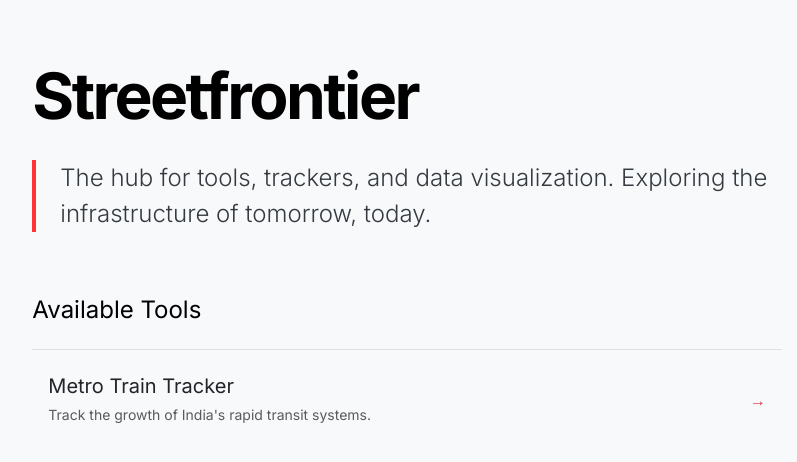
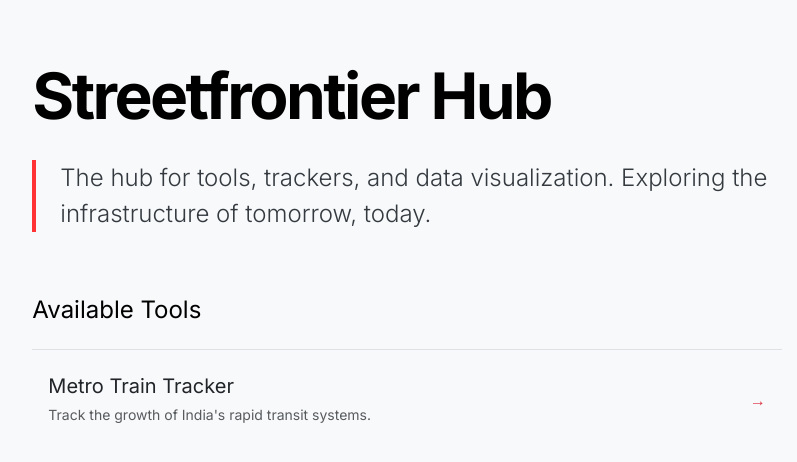
Before and after one commit to shashank261/streetfrontier, a React (Vite) app: page / in a window 1280 px wide. Shown: the top 462 px of the page, without its empty margins (233-1030 px from the left). Built offline with nearby package versions, Linux system fonts and the light colour scheme.

Commit message:
Change title

```diff
--- a/index.html
+++ b/index.html
@@ -1,13 +1,16 @@
 <!doctype html>
 <html lang="en">
+
 <head>
   <meta charset="UTF-8" />
   <link rel="icon" type="image/svg+xml" href="/vite.svg" />
   <meta name="viewport" content="width=device-width, initial-scale=1.0" />
-    <title>Streetfrontier</title>
+  <title>Streetfrontier Hub</title>
 </head>
+
 <body>
   <div id="root"></div>
   <script type="module" src="/src/main.jsx"></script>
 </body>
+
 </html>
--- a/src/pages/Home.jsx
+++ b/src/pages/Home.jsx
@@ -7,7 +7,7 @@ const Home = () => {
         <Container className="swiss-container">
             <Row className="justify-content-center">
                 <Col md={10} lg={8}>
-                    <h1 className="swiss-title">Streetfrontier</h1>
+                    <h1 className="swiss-title">Streetfrontier Hub</h1>
                     <p className="swiss-subtitle">
                         The hub for tools, trackers, and data visualization.
                         Exploring the infrastructure of tomorrow, today.
```
Lines whose indentation alone changed are shown as unchanged.
